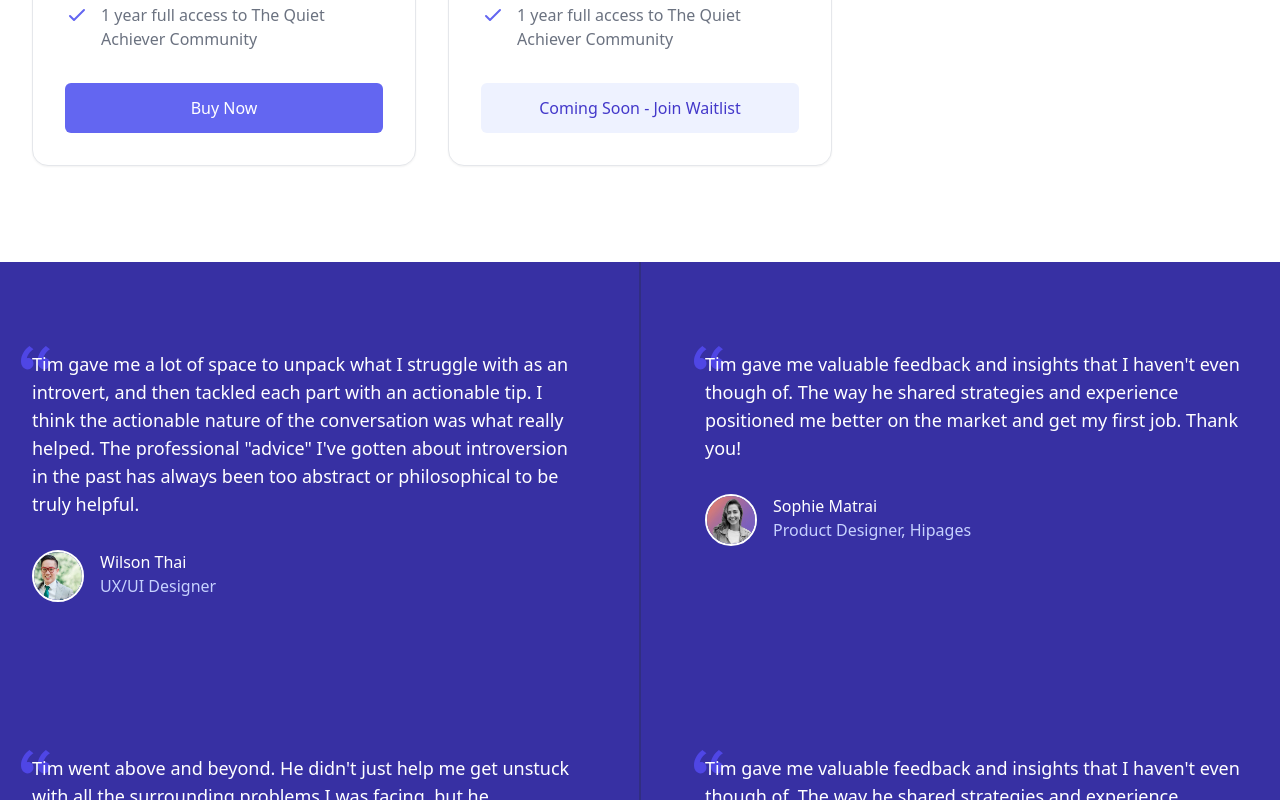
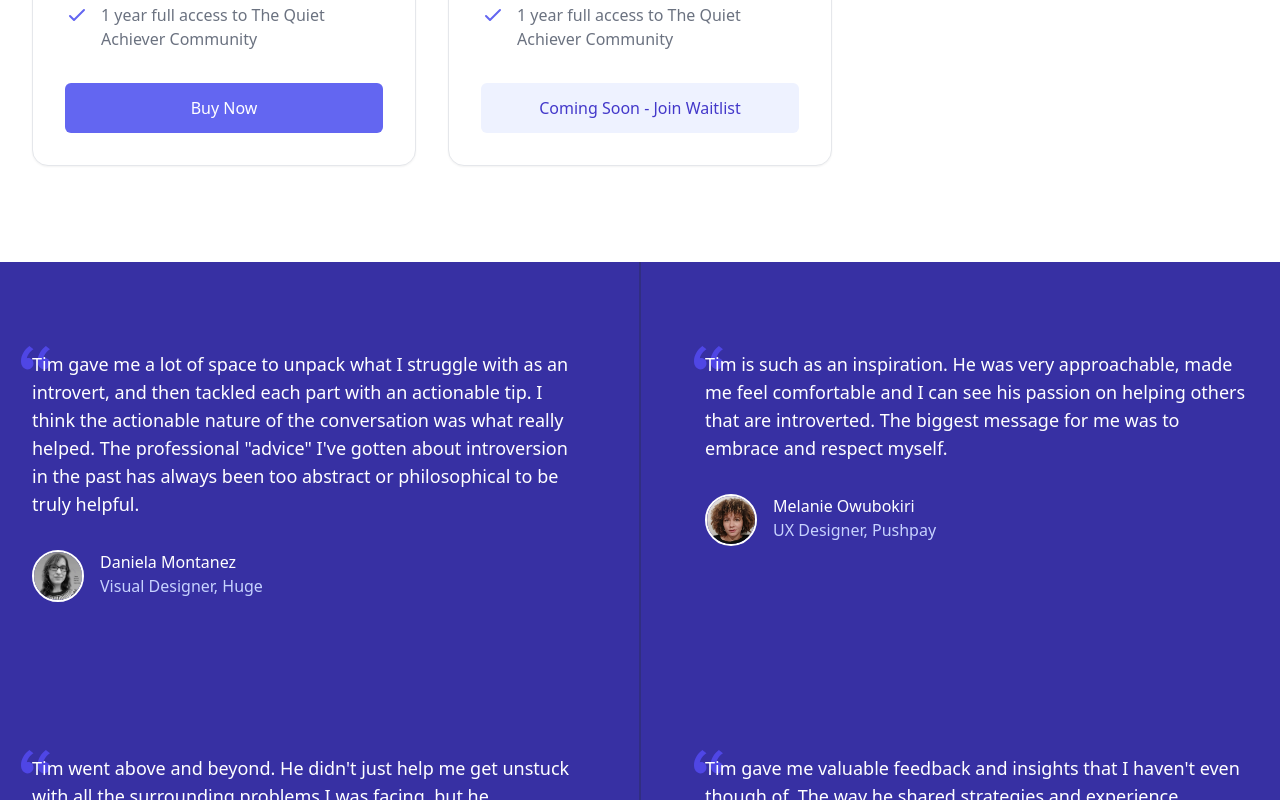
Before and after one commit to timyeothequietachievr/website, a Next.js app: page / in a window 1280 px wide. Shown: the part 9109-9909 px from the top of the page. Built offline with nearby package versions, Linux system fonts and the light colour scheme.

Commit message:
more testimonials

```diff
--- a/components/TestimonialLargeAvatar3.jsx
+++ b/components/TestimonialLargeAvatar3.jsx
@@ -53,7 +53,7 @@ export default function TestimonialLargeAvatar3() {
             <div className="hidden lg:block lg:flex-shrink-0">
               <img
                 className="h-64 w-64 rounded-full xl:h-80 xl:w-80"
-                src="src/profile-leonardo.jpg?ixlib=rb-1.2.1&ixid=eyJhcHBfaWQiOjEyMDd9&auto=format&fit=facearea&facepad=2&w=256&h=256&q=80"
+                src="src/profile-kumari.jpg?ixlib=rb-1.2.1&ixid=eyJhcHBfaWQiOjEyMDd9&auto=format&fit=facearea&facepad=2&w=256&h=256&q=80"
                 alt=""
               />
             </div>
--- a/components/TestimonialLargeAvatar4.jsx
+++ b/components/TestimonialLargeAvatar4.jsx
@@ -53,7 +53,7 @@ export default function TestimonialLargeAvatar4() {
             <div className="hidden lg:block lg:flex-shrink-0">
               <img
                 className="h-64 w-64 rounded-full xl:h-80 xl:w-80"
-                src="src/profile-leonardo.jpg?ixlib=rb-1.2.1&ixid=eyJhcHBfaWQiOjEyMDd9&auto=format&fit=facearea&facepad=2&w=256&h=256&q=80"
+                src="src/profile-nada.jpg?ixlib=rb-1.2.1&ixid=eyJhcHBfaWQiOjEyMDd9&auto=format&fit=facearea&facepad=2&w=256&h=256&q=80"
                 alt=""
               />
             </div>
--- a/components/Testimonials.jsx
+++ b/components/Testimonials.jsx
@@ -24,16 +24,16 @@ export default function Testimonials() {
                 <div className="flex-shrink-0 inline-flex rounded-full border-2 border-white">
                   <img
                     className="h-12 w-12 rounded-full"
-                    src="src/profile-wilson.jpg?ixlib=rb-1.2.1&ixid=eyJhcHBfaWQiOjEyMDd9&auto=format&fit=facearea&facepad=2&w=256&h=256&q=80"
+                    src="src/profile-daniela.jpg?ixlib=rb-1.2.1&ixid=eyJhcHBfaWQiOjEyMDd9&auto=format&fit=facearea&facepad=2&w=256&h=256&q=80"
                     alt=""
                   />
                 </div>
                 <div className="ml-4">
                   <div className="text-base font-medium text-white">
-                    Wilson Thai
+                  Daniela Montanez
                   </div>
                   <div className="text-base font-medium text-indigo-200">
-                    UX/UI Designer
+                    Visual Designer, Huge
                   </div>
                 </div>
               </div>
@@ -51,7 +51,7 @@ export default function Testimonials() {
                 <path d="M9.352 4C4.456 7.456 1 13.12 1 19.36c0 5.088 3.072 8.064 6.624 8.064 3.36 0 5.856-2.688 5.856-5.856 0-3.168-2.208-5.472-5.088-5.472-.576 0-1.344.096-1.536.192.48-3.264 3.552-7.104 6.624-9.024L9.352 4zm16.512 0c-4.8 3.456-8.256 9.12-8.256 15.36 0 5.088 3.072 8.064 6.624 8.064 3.264 0 5.856-2.688 5.856-5.856 0-3.168-2.304-5.472-5.184-5.472-.576 0-1.248.096-1.44.192.48-3.264 3.456-7.104 6.528-9.024L25.864 4z" />
               </svg>
               <p className="relative">
-              Tim gave me valuable feedback and insights that I haven't even though of. The way he shared strategies and experience positioned me better on the market and get my first job. Thank you!
+              Tim is such as an inspiration. He was very approachable, made me feel comfortable and I can see his passion on helping others that are introverted. The biggest message for me was to embrace and respect myself.
               </p>
             </div>
             <footer className="mt-8">
@@ -59,16 +59,16 @@ export default function Testimonials() {
                 <div className="flex-shrink-0 inline-flex rounded-full border-2 border-white">
                   <img
                     className="h-12 w-12 rounded-full"
-                    src="src/profile-sophiematrai.jpg?ixlib=rb-1.2.1&ixid=eyJhcHBfaWQiOjEyMDd9&auto=format&fit=facearea&facepad=2&w=256&h=256&q=80"
+                    src="src/profile-melanie.jpg?ixlib=rb-1.2.1&ixid=eyJhcHBfaWQiOjEyMDd9&auto=format&fit=facearea&facepad=2&w=256&h=256&q=80"
                     alt=""
                   />
                 </div>
                 <div className="ml-4">
                   <div className="text-base font-medium text-white">
-                    Sophie Matrai
+                  Melanie Owubokiri
                   </div>
                   <div className="text-base font-medium text-indigo-200">
-                    Product Designer, Hipages
+                    UX Designer, Pushpay
                   </div>
                 </div>
               </div>
```
Also changed, not shown: public/src/profile-melanie.jpg (added).
